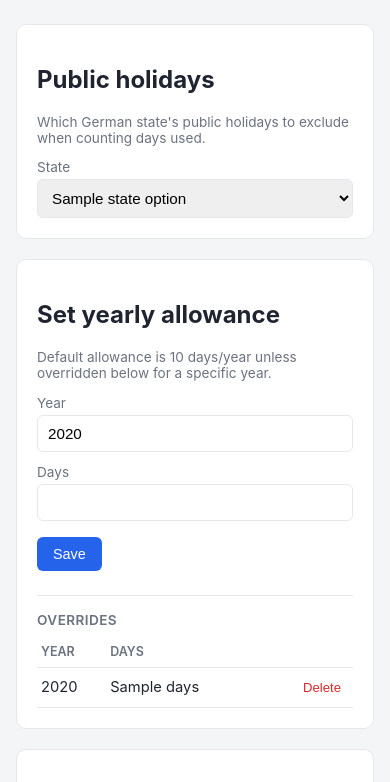
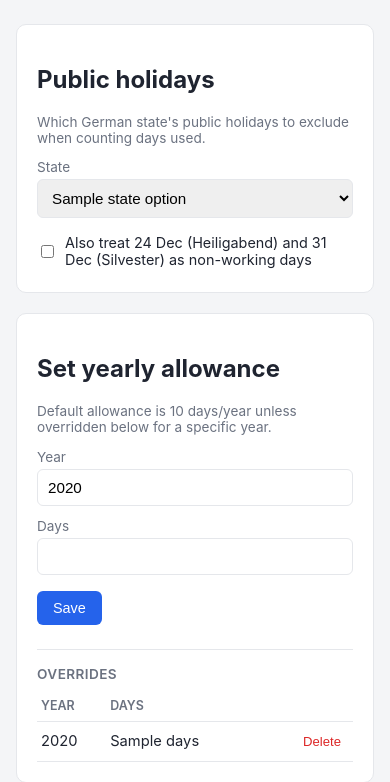
Before and after one commit to Boisti13/pto-tracker, a Flask app: template templates/allowance.html in a window 390 px wide. Shown: the part 48-830 px from the top of the page. Run offline with Flask 3, Linux system fonts and the light colour scheme; the template is opened without the code that fills it: most values are stand-ins (such as "Sample title", 1, 10 or a date in 2020).

Commit message:
Add opt-in toggle for 24/31 Dec as non-working days
24 Dec (Heiligabend) and 31 Dec (Silvester) aren't official public
holidays in any German state, but many employers treat them as
non-working days. Adds a checkbox under the holiday-state selector on
Settings (default off, since it's not universal) that excludes both
dates from PTO day-counting and overtime hour-counting, and includes
them in the dashboard's upcoming-holidays list when enabled.

holidays.py: count_pto_days/holidays_in_range take an optional `extra`
dict of additional dates, merged in alongside the official state
holidays, so the core holiday-calendar logic stays purely about
official state holidays.

Also fixes checkbox styling: the app's generic `input, select { width:
100% }` rule was stretching checkboxes to full width; added an
`input[type="checkbox"] { width: auto }` override.

Verified locally: an existing 21-24 Dec PTO entry recounted from 4
days to 3 once the toggle was on, a 28-31 Dec overtime entry correctly
counted 3 business days (23:24) excluding Silvester, Heiligabend
appeared in the upcoming-holidays list, and the checkbox renders at
normal size on both desktop and mobile. Deployed and re-verified on
the live LXC before pushing to dev.

Co-Authored-By: Claude Sonnet 5 <noreply@anthropic.com>

```diff
--- a/app.py
+++ b/app.py
@@ -128,6 +128,26 @@ def get_holiday_state():
     return state if state in GERMAN_STATES else DEFAULT_STATE
 
 
+EXTRA_HOLIDAYS = [("Heiligabend", 12, 24), ("Silvester", 12, 31)]
+
+
+def get_extra_holidays_enabled():
+    return get_setting("extra_holidays_dec", "0") == "1"
+
+
+def extra_holidays_for_years(start_year, end_year):
+    """24 Dec and 31 Dec, if the user has opted in — not official public
+    holidays in any German state, but commonly treated as non-working days.
+    """
+    if not get_extra_holidays_enabled():
+        return {}
+    result = {}
+    for y in range(start_year, end_year + 1):
+        for name, month, day in EXTRA_HOLIDAYS:
+            result[date(y, month, day)] = name
+    return result
+
+
 def get_allowance(year):
     row = get_db().execute("SELECT days FROM allowances WHERE year = ?", (year,)).fetchone()
     if row:
@@ -137,6 +157,7 @@ def get_allowance(year):
 
 def _entries_with_days(year):
     state = get_holiday_state()
+    extra = extra_holidays_for_years(year, year)
     entries = get_db().execute(
         "SELECT * FROM pto_entries "
         "WHERE strftime('%Y', start_date) = ? OR strftime('%Y', end_date) = ? "
@@ -149,7 +170,7 @@ def _entries_with_days(year):
         end = datetime.strptime(e["end_date"], "%Y-%m-%d").date()
         clipped_start = max(start, date(year, 1, 1))
         clipped_end = min(end, date(year, 12, 31))
-        days = count_pto_days(clipped_start, clipped_end, state)
+        days = count_pto_days(clipped_start, clipped_end, state, extra)
         result.append(
             {
                 **dict(e),
@@ -271,7 +292,8 @@ def _overtime_entries_with_hours():
     for e in entries:
         start = datetime.strptime(e["start_date"], "%Y-%m-%d").date()
         end = datetime.strptime(e["end_date"], "%Y-%m-%d").date()
-        hours = round(count_pto_days(start, end, state) * daily, 2)
+        extra = extra_holidays_for_years(start.year, end.year)
+        hours = round(count_pto_days(start, end, state, extra) * daily, 2)
         result.append(
             {
                 **dict(e),
@@ -359,9 +381,8 @@ def dashboard():
     allowance = get_allowance(year)
     carryover = get_carryover(year)
     state = get_holiday_state()
-    upcoming_holidays = sorted(
-        (d, name) for d, name in state_holidays(date.today().year, state).items() if d >= date.today()
-    )[:5]
+    all_holidays = {**state_holidays(date.today().year, state), **extra_holidays_for_years(date.today().year, date.today().year)}
+    upcoming_holidays = sorted((d, name) for d, name in all_holidays.items() if d >= date.today())[:5]
 
     overtime_balances = {acc: get_overtime_balance(acc) for acc in OVERTIME_ACCOUNTS}
     daily = get_daily_hours()
@@ -742,6 +763,7 @@ def allowance():
         current_year=date.today().year,
         state_options=sorted(GERMAN_STATES.items(), key=lambda kv: kv[1]),
         holiday_state=get_holiday_state(),
+        extra_holidays_enabled=get_extra_holidays_enabled(),
     )
 
 
@@ -751,6 +773,7 @@ def set_holiday_state():
     state = request.form.get("state", "")
     if state in GERMAN_STATES:
         set_setting("holiday_state", state)
+    set_setting("extra_holidays_dec", "1" if request.form.get("extra_holidays") == "1" else "0")
     return redirect(url_for("allowance"))
 
 
--- a/holidays.py
+++ b/holidays.py
@@ -104,11 +104,16 @@ def state_holidays(year: int, state: str = DEFAULT_STATE) -> dict[date, str]:
     return result
 
 
-def holidays_in_range(start: date, end: date, state: str = DEFAULT_STATE) -> dict[date, str]:
-    """Holidays covering every year touched by [start, end]."""
+def holidays_in_range(
+    start: date, end: date, state: str = DEFAULT_STATE, extra: dict[date, str] | None = None
+) -> dict[date, str]:
+    """Holidays covering every year touched by [start, end], plus any extra
+    (non-official) dates the caller wants treated as holidays too."""
     result: dict[date, str] = {}
     for y in range(start.year, end.year + 1):
         result.update(state_holidays(y, state))
+    if extra:
+        result.update(extra)
     return result
 
 
@@ -116,9 +121,9 @@ def is_workday(d: date, holidays: dict[date, str]) -> bool:
     return d.weekday() < 5 and d not in holidays
 
 
-def count_pto_days(start: date, end: date, state: str = DEFAULT_STATE) -> int:
+def count_pto_days(start: date, end: date, state: str = DEFAULT_STATE, extra: dict[date, str] | None = None) -> int:
     """Count working days (Mon-Fri, excluding public holidays) in [start, end]."""
-    holidays = holidays_in_range(start, end, state)
+    holidays = holidays_in_range(start, end, state, extra)
     n = 0
     d = start
     while d <= end:
--- a/static/style.css
+++ b/static/style.css
@@ -123,6 +123,17 @@ input, select {
   border-radius: 6px;
   font-size: 0.95rem;
 }
+input[type="checkbox"] { width: auto; padding: 0; }
+
+.checkbox-row {
+  display: flex;
+  align-items: center;
+  gap: 8px;
+  margin-top: 16px;
+  font-size: 0.9rem;
+  color: var(--text);
+  cursor: pointer;
+}
 
 .error {
   background: #fef2f2;
--- a/templates/allowance.html
+++ b/templates/allowance.html
@@ -12,6 +12,11 @@
       <option value="{{ code }}" {{ "selected" if code == holiday_state else "" }}>{{ name }}</option>
       {% endfor %}
     </select>
+    <label class="checkbox-row">
+      <input type="checkbox" name="extra_holidays" value="1" onchange="this.form.submit()"
+             {{ "checked" if extra_holidays_enabled else "" }}>
+      <span>Also treat 24 Dec (Heiligabend) and 31 Dec (Silvester) as non-working days</span>
+    </label>
   </form>
 </div>
 
```
